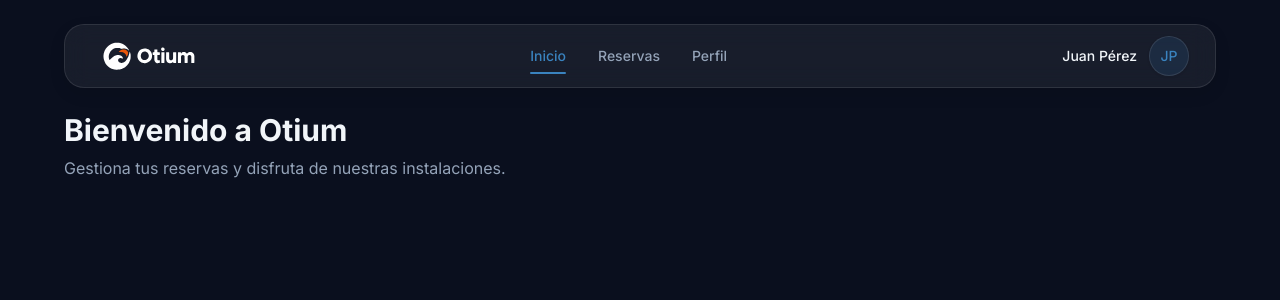
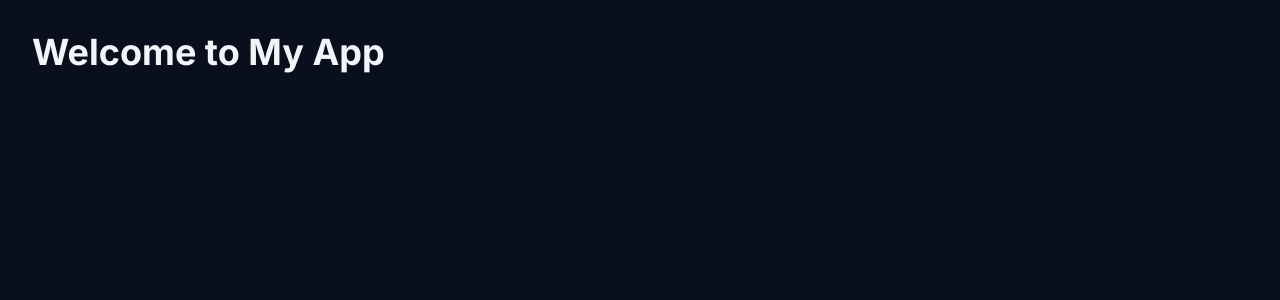
Before and after one commit to complejo-deportivo-dev/complejo-deportivo, a Next.js app: page / in a window 1280 px wide. Shown: the top 300 px of the page. Built offline with nearby package versions, Linux system fonts and the light colour scheme.

Commit message:
feat: regreso de page a su estado inicial

```diff
--- a/src/app/page.tsx
+++ b/src/app/page.tsx
@@ -1,24 +1,7 @@
-import Header from "@/components/shared/Header";
-
-
-export default function HomePage() {
+export default function Home() {
   return (
-    <main className="min-h-screen bg-background">
-      <Header
-        role="client"
-        userName="Juan Pérez"
-        userInitials="JP"
-      />
-
-      <section className="px-6 py-12 lg:px-16">
-        <h1 className="text-3xl font-bold text-text-primary">
-          Bienvenido a Otium
-        </h1>
-
-        <p className="mt-2 text-text-secondary">
-          Gestiona tus reservas y disfruta de nuestras instalaciones.
-        </p>
-      </section>
-    </main>
+    <div className="p-8 space-y-4 bg-background min-h-screen">
+      <h1 className="text-4xl font-bold">Welcome to My App</h1>
+    </div>
   );
 }
```
